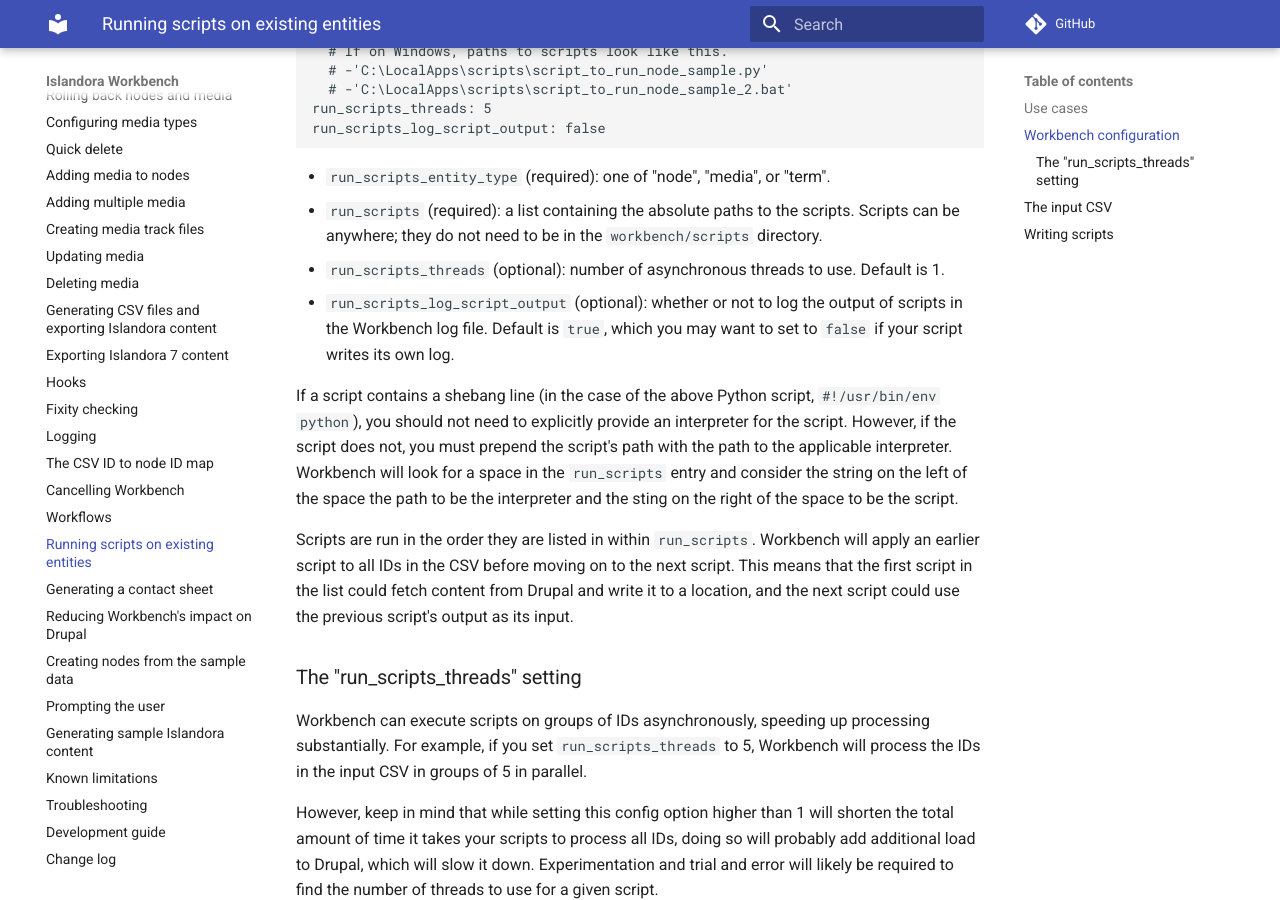
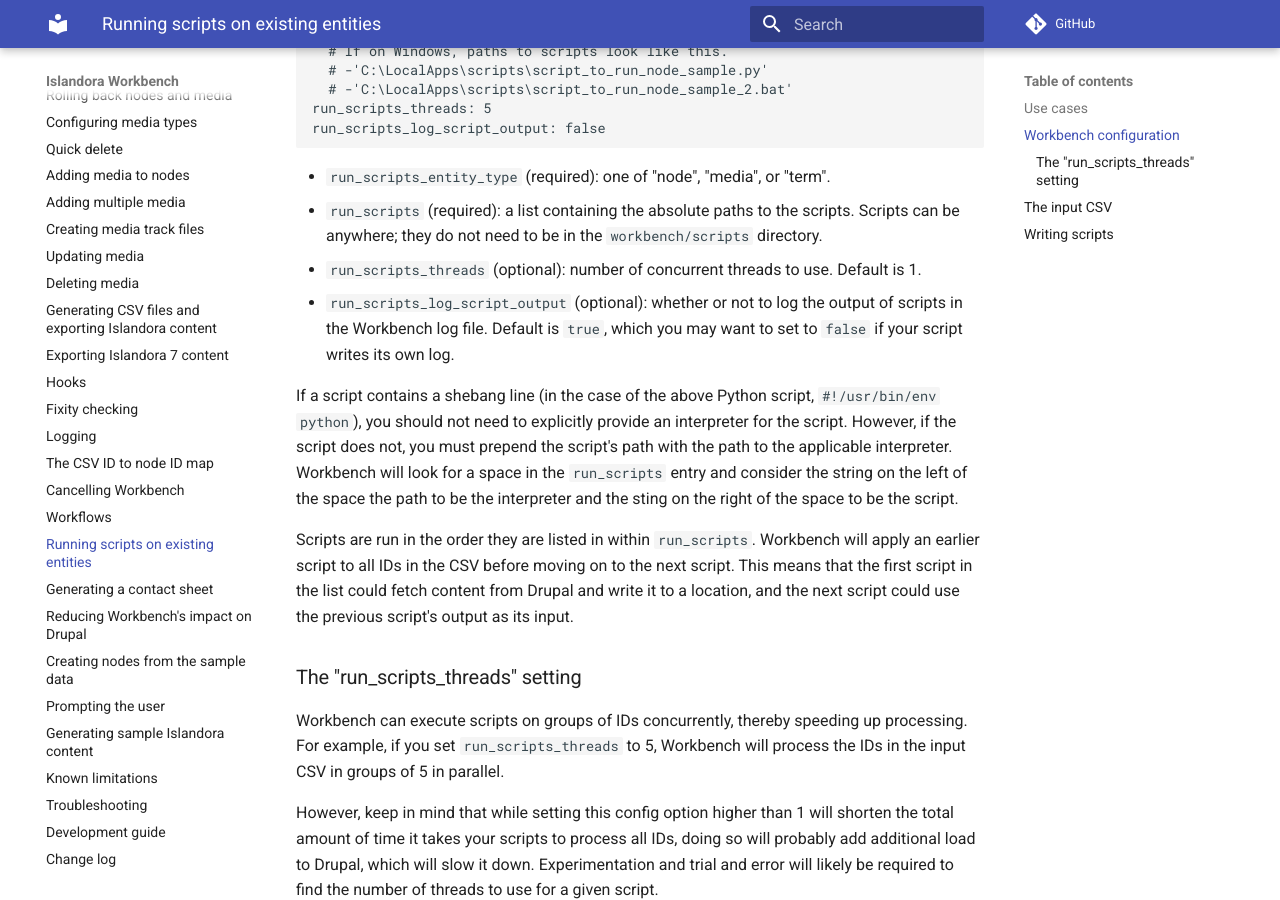
Before and after one commit to mjordan/islandora_workbench_docs, an MkDocs documentation site: the page built from docs/running_scripts.md, in a window 1280 px wide and 900 px high, scrolled down 998 px. Built offline with MkDocs 1.6.1 and Material for MkDocs 9.7.7, drawn with Linux system fonts in a browser that asks for light colours; comment, search, counter and statistics services are not loaded.

Commit message:
Updates to include the new run_scripts task.

```diff
--- a/docs/running_scripts.md
+++ b/docs/running_scripts.md
@@ -36,7 +36,7 @@
 
 - `run_scripts_entity_type` (required): one of "node", "media", or "term".
 - `run_scripts` (required): a list containing the absolute paths to the scripts. Scripts can be anywhere; they do not need to be in the `workbench/scripts` directory.
-- `run_scripts_threads` (optional): number of asynchronous threads to use. Default is 1.
+- `run_scripts_threads` (optional): number of concurrent threads to use. Default is 1.
 - `run_scripts_log_script_output` (optional): whether or not to log the output of scripts in the Workbench log file. Default is `true`, which you may want to set to `false` if your script writes its own log.
 
 If a script contains a shebang line (in the case of the above Python script, `#!/usr/bin/env python`), you should not need to explicitly provide an interpreter for the script. However, if the script does not, you must prepend the script's path with the path to the applicable interpreter. Workbench will look for a space in the `run_scripts` entry and consider the string on the left of the space the path to be the interpreter and the sting on the right of the space to be the script.
@@ -45,7 +45,7 @@
 
 ### The "run_scripts_threads" setting
 
-Workbench can execute scripts on groups of IDs asynchronously, speeding up processing substantially. For example, if you set `run_scripts_threads` to 5, Workbench will process the IDs in the input CSV in groups of 5 in parallel.
+Workbench can execute scripts on groups of IDs concurrently, thereby speeding up processing. For example, if you set `run_scripts_threads` to 5, Workbench will process the IDs in the input CSV in groups of 5 in parallel.
 
 However, keep in mind that while setting this config option higher than 1 will shorten the total amount of time it takes your scripts to process all IDs, doing so will probably add additional load to Drupal, which will slow it down. Experimentation and trial and error will likely be required to find the number of threads to use for a given script.
 
```
Also changed, not shown: docs/configuration.md (+1 -1 lines).
